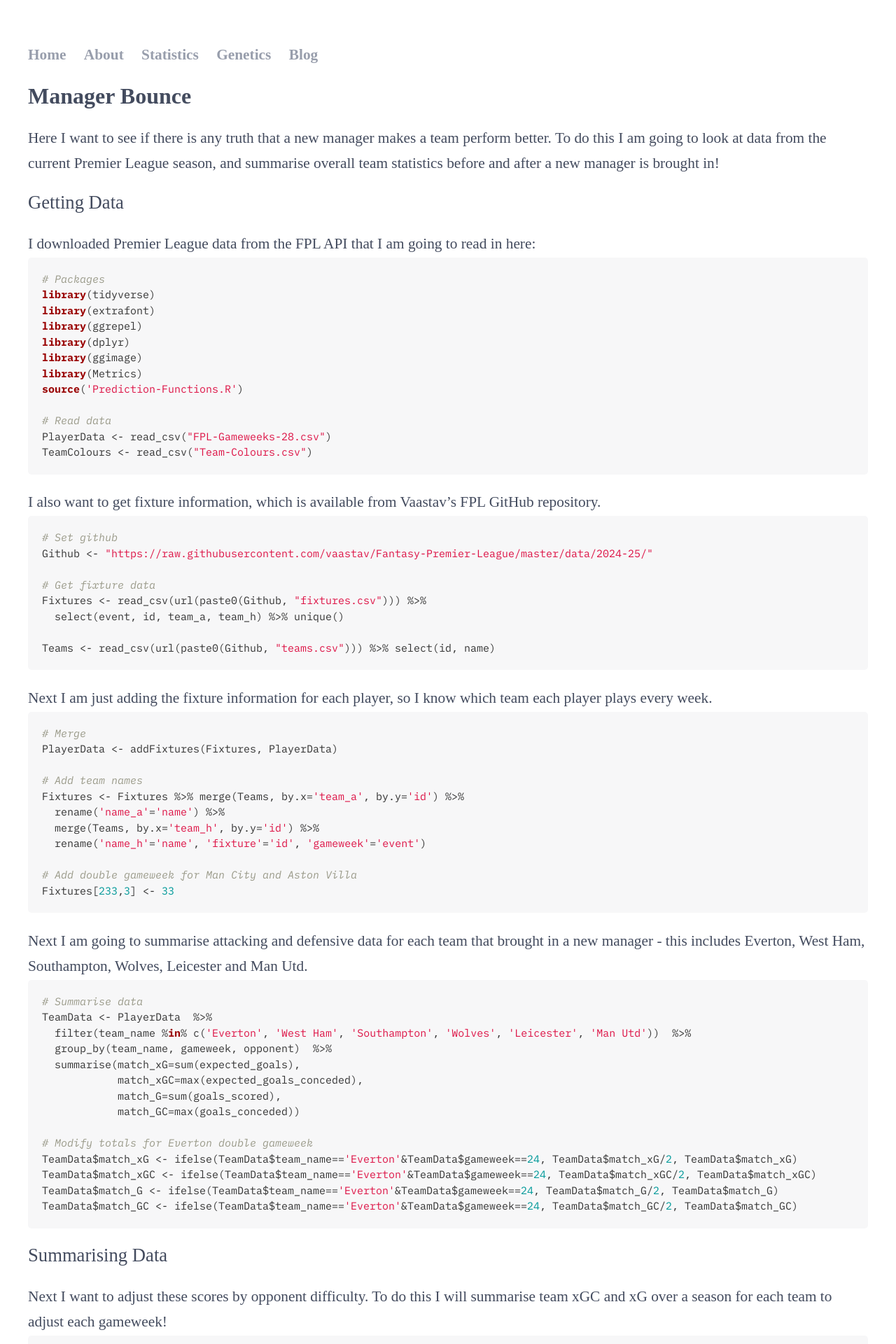
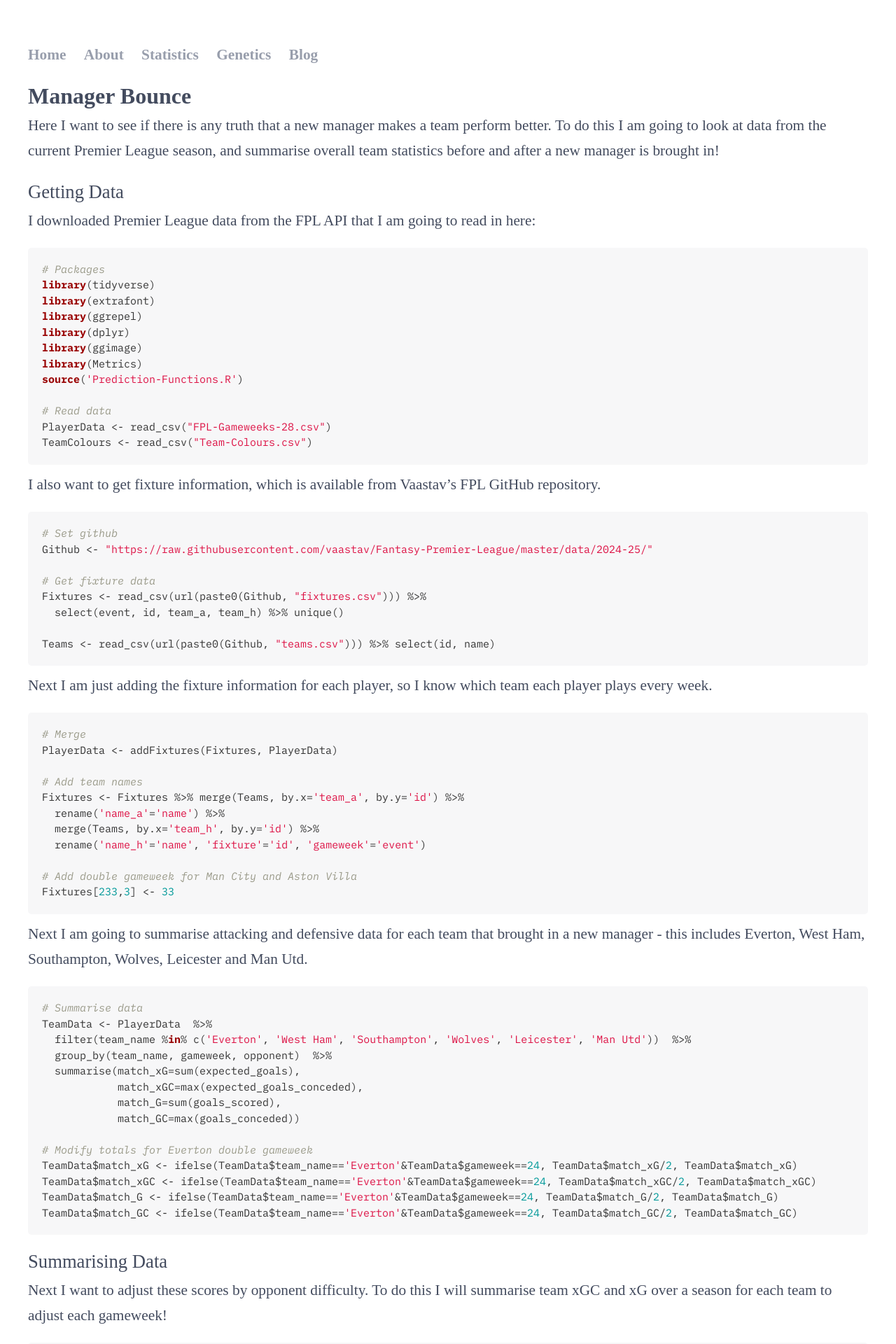
Before and after one commit to alicesmail12/alicesmail12.github.io, a Jekyll site: the page Blog/NewManager/NewManager.html, which Jekyll copies as it is, in a window 1280 px wide. Shown: the top 1920 px of the page at 70% size. Built offline with Jekyll 4.4.1, drawn with Linux system fonts in a browser that asks for light colours; some web fonts are replaced.

Commit message:
Update NewManager.html

```diff
--- a/Blog/NewManager/NewManager.html
+++ b/Blog/NewManager/NewManager.html
@@ -361,8 +361,8 @@ pre:not([class]) {
 
 p {
 	display: block;
-	margin-block-start: 1em;
-	margin-block-end: 0.1em;
+	margin-block-start: 0.1em;
+	margin-block-end: 1em;
 	margin-inline-start: 0px;
 	margin-inline-end: 0px;
 }
```
